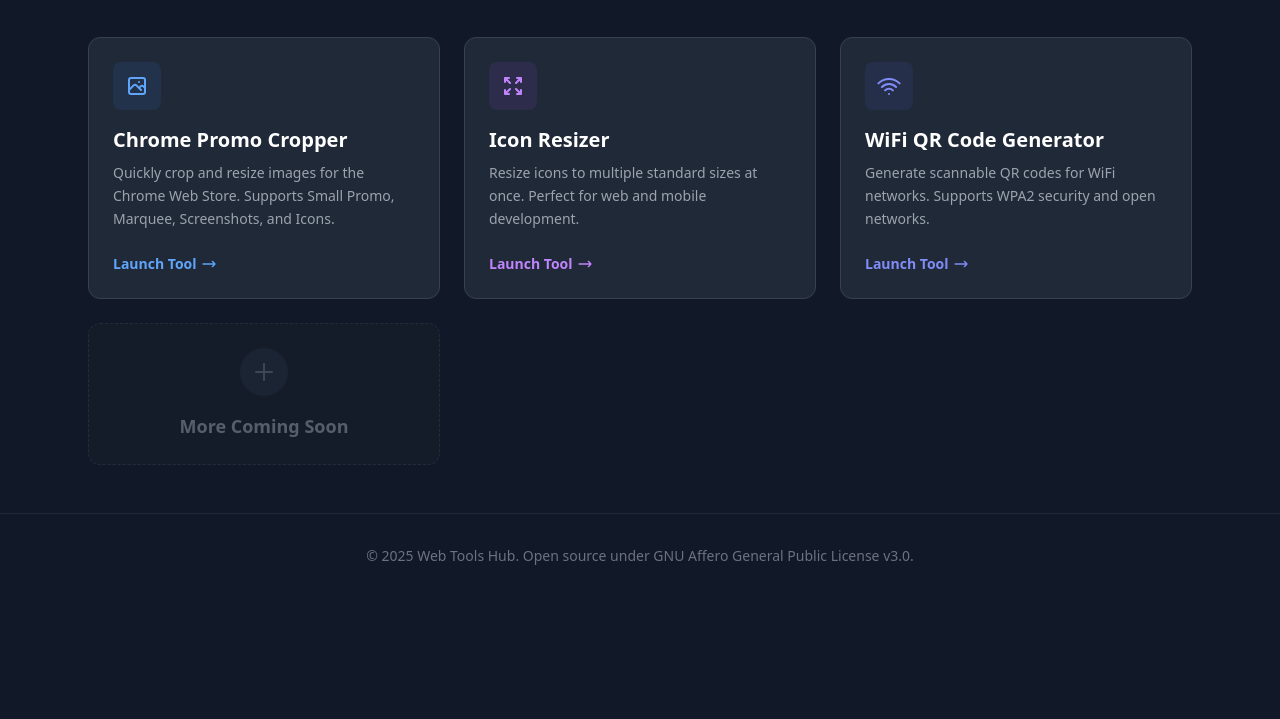
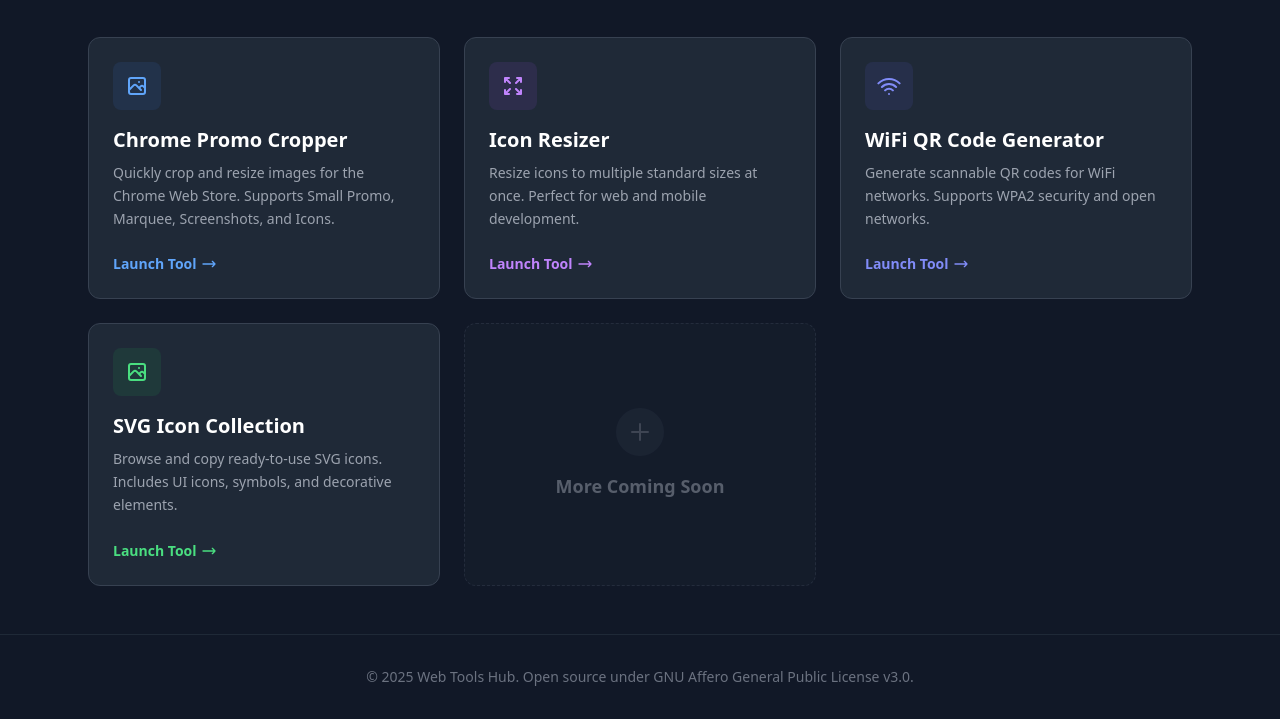
Before and after one commit to KaiSingL/toolbox, a plain HTML site: page index.html in a window 1280 px wide. Shown: the part 184-903 px from the top of the page. Before the commit the page ends 800 px from the top, so only its background shows below. Drawn offline with nearby package versions, Linux system fonts and the light colour scheme.

Commit message:
feat(home): add svg collection to home page

```diff
--- a/index.html
+++ b/index.html
@@ -104,6 +104,23 @@
                 </div>
             </a>
 
+            <!-- Tool Card 4: SVG Icon Collection -->
+            <a href="./tools/svg-collection/index.html" class="group relative bg-gray-800 border border-gray-700 rounded-xl p-6 hover:border-green-500 hover:shadow-2xl hover:shadow-green-500/10 transition-all duration-300 flex flex-col h-full">
+                <div class="w-12 h-12 bg-green-500/10 rounded-lg flex items-center justify-center mb-4 group-hover:bg-green-500/20 transition-colors">
+                    <svg class="w-6 h-6 text-green-400" fill="none" stroke="currentColor" viewBox="0 0 24 24">
+                        <path stroke-linecap="round" stroke-linejoin="round" stroke-width="2" d="M4 16l4.586-4.586a2 2 0 012.828 0L16 16m-2-2l1.586-1.586a2 2 0 012.828 0L20 14m-6-6h.01M6 20h12a2 2 0 002-2V6a2 2 0 00-2-2H6a2 2 0 00-2 2v12a2 2 0 002 2z"></path>
+                    </svg>
+                </div>
+                <h3 class="text-xl font-bold text-white mb-2 group-hover:text-green-400 transition-colors">SVG Icon Collection</h3>
+                <p class="text-gray-400 text-sm leading-relaxed mb-6 flex-grow">
+                    Browse and copy ready-to-use SVG icons. Includes UI icons, symbols, and decorative elements.
+                </p>
+                <div class="flex items-center text-green-400 text-sm font-semibold group-hover:translate-x-1 transition-transform">
+                    Launch Tool
+                    <svg class="w-4 h-4 ml-1" fill="none" stroke="currentColor" viewBox="0 0 24 24"><path stroke-linecap="round" stroke-linejoin="round" stroke-width="2" d="M17 8l4 4m0 0l-4 4m4-4H3"></path></svg>
+                </div>
+            </a>
+
             <!-- Placeholder Card for Future Tool -->
             <!-- Copy this block to add more tools -->
             <div class="bg-gray-800/50 border border-dashed border-gray-700 rounded-xl p-6 flex flex-col items-center justify-center text-center opacity-50 hover:opacity-100 transition-opacity">
```
